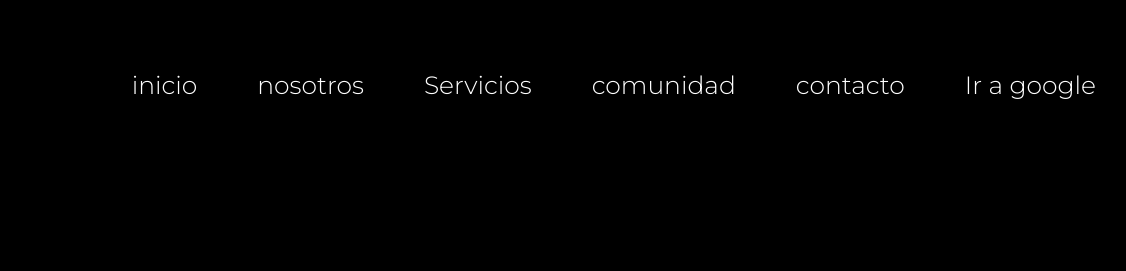
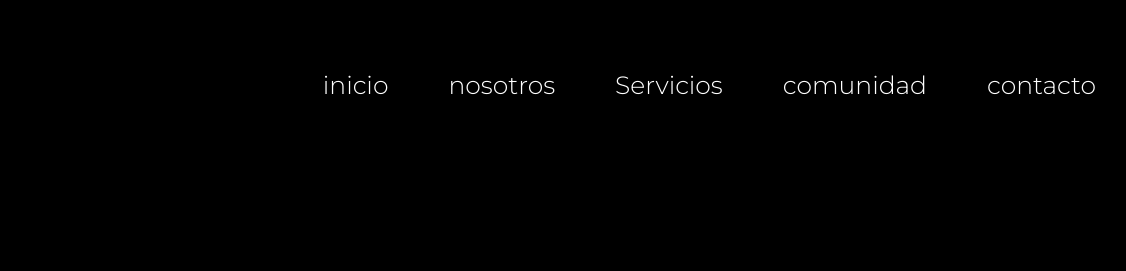
Before and after one commit to SantiGomez96/JUAC_Website_FB_BM_Grids_SASS, a website: page index.html in a window 1280 px wide. Shown: the top 271 px of the page, 154-1280 px from the left. Drawn offline with Linux system fonts and the light colour scheme.

Commit message:
eliminamos los enlaces externos

```diff
--- a/index.html
+++ b/index.html
@@ -32,8 +32,6 @@
                     <li><a href="pages/servicios.html">Servicios</a></li>
                     <li><a href="pages/comunidad.html">comunidad</a></li>
                     <li><a href="pages/contacto.html">contacto</a></li>
-                    <!--enlaces absolutos-->
-                    <li><a href="https://www.google.com" target="_blank">Ir a google</a></li>
                 </ul>
             </nav>
         </header>
```
Also changed, not shown: pages/comunidad.html (+0 -2 lines), pages/contacto.html (+0 -2 lines), pages/nosotros.html (+0 -2 lines), pages/servicios.html (+0 -2 lines).
